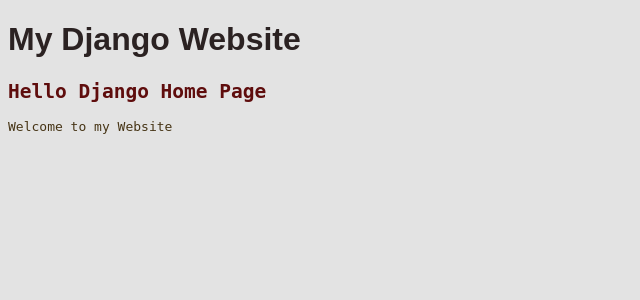
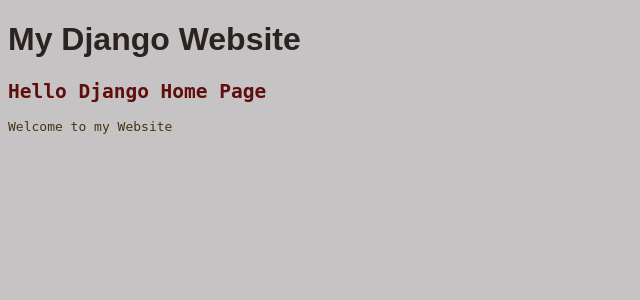
Before and after one commit to nihalapkd2008-debug/w6d2, a Django app: page / in a window 1280 px wide. Shown: the top 300 px of the page, without its empty margins (0-640 px from the left). Run offline with Django 5.2, Linux system fonts and the light colour scheme.

Commit message:
first commit

```diff
--- a/static/css/style.css
+++ b/static/css/style.css
@@ -1,5 +1,5 @@
 body {
-    background-color: rgba(223, 223, 223, 0.86);
+    background-color: rgba(188, 186, 186, 0.86);
 }
 
 h1 {
```
